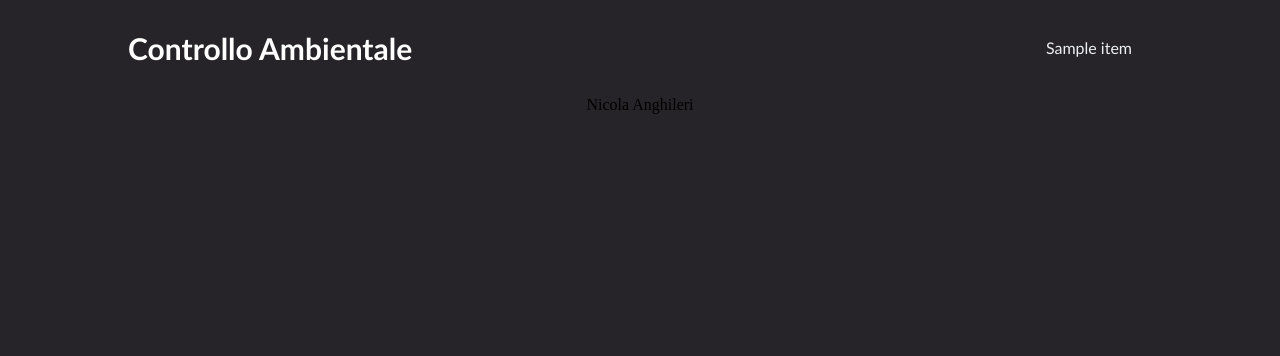
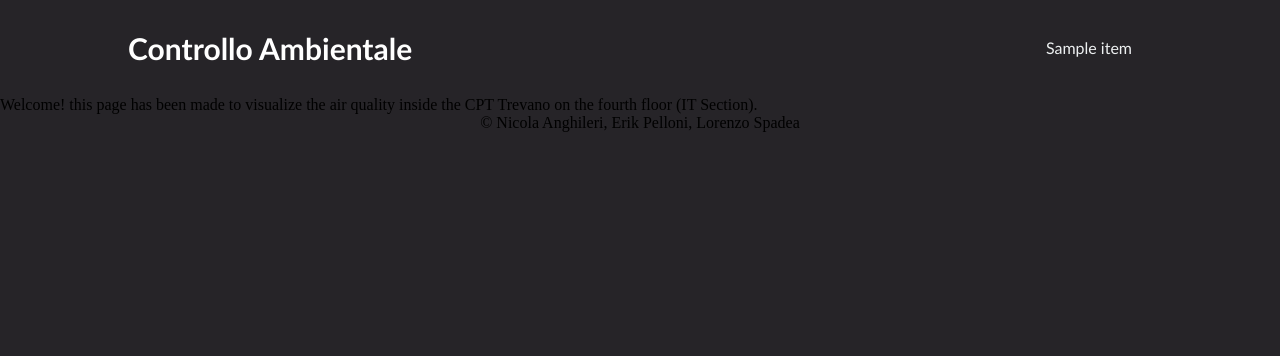
Before and after one commit to nicolaanghileri/appca, a Flask app: template CRUD-CA/templates/index.html in a window 1280 px wide. Shown: the top 356 px of the page. Run offline with Flask 2, Linux system fonts and the light colour scheme; the template is opened without the code that fills it: most values are stand-ins (such as "Sample title", 1, 10 or a date in 2020); some libraries are stand-ins or nearby versions.

Commit message:
leeeeeeeessgo

```diff
--- a/CRUD-CA/templates/index.html
+++ b/CRUD-CA/templates/index.html
@@ -17,5 +17,9 @@
             </ul>
         </nav>
     </header>
-    <footer class="footer">Nicola Anghileri</footer>
+    Welcome!
+    this page has been made to visualize the air quality inside
+    the CPT Trevano on the fourth floor (IT Section).
+
+    <footer class="footer">© Nicola Anghileri, Erik Pelloni, Lorenzo Spadea</footer>
 </html>
```
